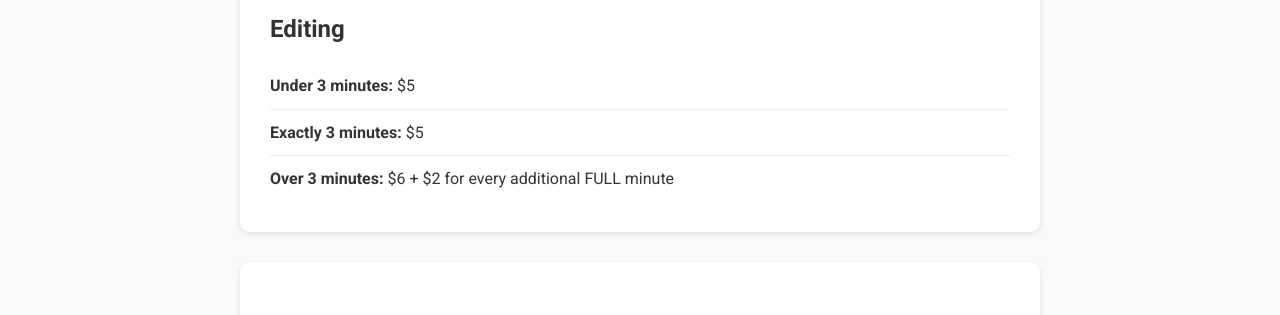
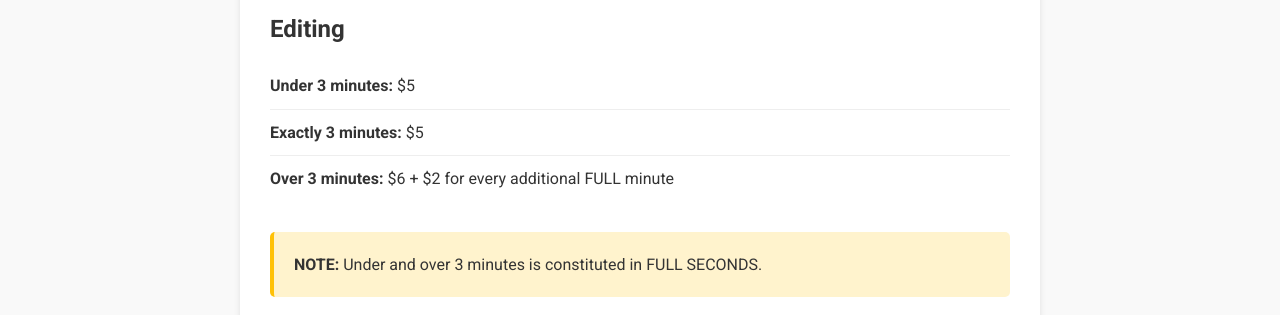
Before and after one commit to pixxell8dstudios/Pixxell8d-Studios, a plain HTML site: page pricing.html in a window 1280 px wide. Shown: the part 636-951 px from the top of the page. Drawn offline with Linux system fonts and the light colour scheme.

Commit message:
Update pricing.html

```diff
--- a/pricing.html
+++ b/pricing.html
@@ -134,6 +134,9 @@
         <li><strong>Exactly 3 minutes:</strong> $5</li>
         <li><strong>Over 3 minutes:</strong> $6 + $2 for every additional FULL minute</li>
       </ul>
+        <div class="note">
+      <strong>NOTE:</strong> Under and over 3 minutes is constituted in FULL SECONDS.
+    </div>
     </div>
 
     <!-- Image Work -->
```
